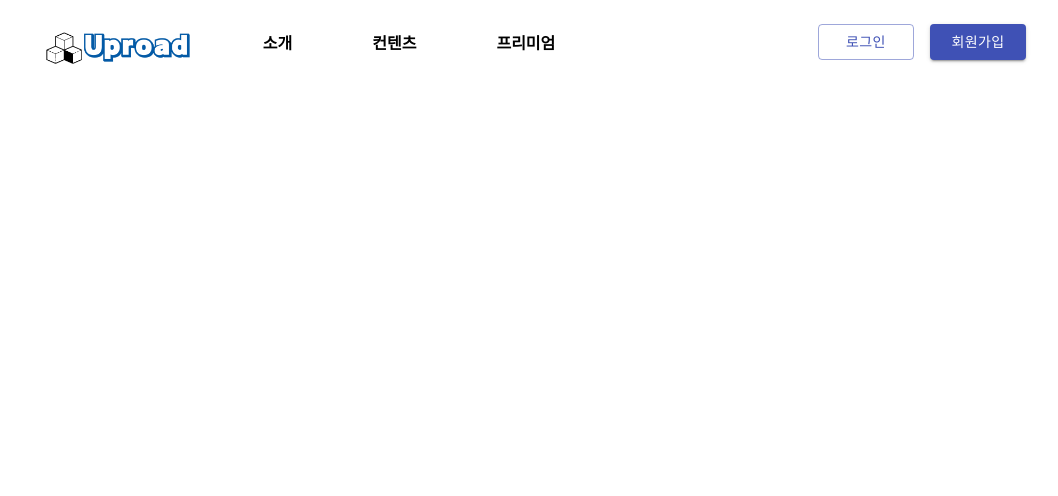
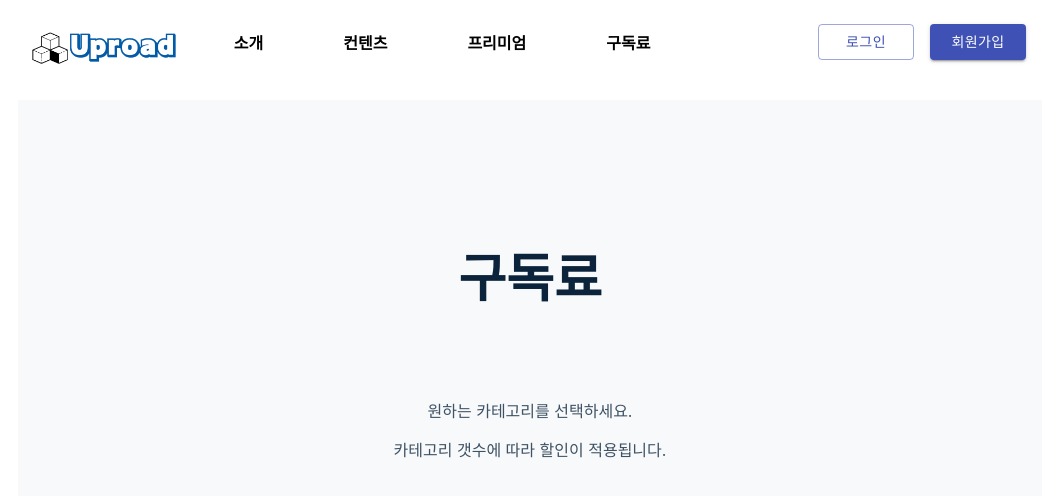
Before and after one commit to pby1360/Uproad, a React (Create React App) app in the folder frontend/: page /price in a window 1280 px wide. Shown: the top 496 px of the page, without its empty margins (110-1168 px from the left). Built offline with nearby package versions, Linux system fonts and the light colour scheme.

Commit message:
구독료 화면 구성 1 - 김수진

```diff
--- a/frontend/src/App.scss
+++ b/frontend/src/App.scss
@@ -38,6 +38,7 @@
     margin: auto 0;
     flex: 2;
     display: flex;
+    word-break: keep-all;
     justify-content: flex-start;
     .navigation-item {
       padding: 0 2.5rem;
@@ -206,3 +207,55 @@
     background-color: #F9F9F9;
   }
 }
+
+//가격
+.price-content-info {
+  position: relative;
+  display: flex;
+  flex-direction: column;
+  -webkit-box-align: center;
+  align-items: center;
+  padding: 50px 32px 146px;
+  background-color: rgb(248, 249, 250);
+
+  .price-content-info-phrase {
+    flex: 1;
+    -webkit-box-align: center;
+    align-items: center;
+    h1 {
+      color: rgb(12, 36, 59);
+      font-size: 52px;
+      font-weight: 800;
+      white-space: normal;
+      text-align: center;
+      word-break: keep-all;
+    }
+    h2 {
+      color: rgb(62, 82, 101);
+      font-size: 16px;
+      line-height: 1.6;
+      font-weight: 400;
+      text-align: center;
+      white-space: pre-line;
+    }
+
+    .price-select-content {
+      margin-bottom: 30px;
+      width: 100%;
+      background-color: rgb(255, 255, 255);
+      box-shadow: inset 0 0 5px rgba(0, 0, 0 , 0.15);
+      border-radius: 20px;
+      overflow: hidden;
+      display: flex;
+      flex-direction: column;
+      -webkit-box-align: stretch;
+      align-items: stretch;
+
+
+
+    }
+
+
+  }
+
+}
--- /dev/null
+++ b/frontend/src/Price.scss
@@ -0,0 +1,40 @@
+
+//가격
+.price-content-info {
+  position: relative;
+  display: flex;
+  flex-direction: column;
+  -webkit-box-align: center;
+  align-items: center;
+  padding: 50px 32px 146px;
+  background-color: rgb(248, 249, 250);
+
+  .price-content-info-phrase {
+    flex: 1;
+    -webkit-box-align: center;
+    align-items: center;
+    h1 {
+      color: rgb(12, 36, 59);
+      font-size: 52px;
+      font-weight: 800;
+      white-space: normal;
+      text-align: center;
+      word-break: keep-all;
+    }
+    h2 {
+      color: rgb(62, 82, 101);
+      font-size: 16px;
+      line-height: 1.6;
+      font-weight: 400;
+      text-align: center;
+      white-space: pre-line;
+    }
+
+    .price-select-content {
+      width: 100%;
+    }
+
+
+  }
+
+}
--- a/frontend/src/components/Navigation.js
+++ b/frontend/src/components/Navigation.js
@@ -157,6 +157,9 @@ const Navigation = () => {
         <article className="navigation-item">
           <Link to="/product">프리미엄</Link>
         </article>
+        <article className="navigation-item">
+          <Link to="/price">구독료</Link>
+        </article>
       </section>
       <section className="navigation-login">
         <article className="navigation-item login">
--- a/frontend/src/pages/MainPage.js
+++ b/frontend/src/pages/MainPage.js
@@ -3,6 +3,7 @@ import Navigation from "../components/Navigation";
 import UserNavigation from "../components/UserNavigation";
 import { Route } from "react-router-dom";
 import Product from "./Product";
+import Price from "./Price";
 import Help from "./Help";
 import Home from "./Home";
 import join from "./Join";
@@ -31,6 +32,7 @@ const main = () => {
           <Route path="/" exact={true} component={Home} />
           <Route path="/help" exact={true} component={Help} />
           <Route path="/product" exact={true} component={Product} />
+          <Route path="/price" exact={true} component={Price} />
           <Route path="/join" exact={true} component={join} />
           <Route path="/userhome" exact={true} component={userHome} />
         </section>
--- /dev/null
+++ b/frontend/src/pages/Price.js
@@ -0,0 +1,22 @@
+import React from "react";
+
+const Price = () => {
+  return (
+    <section>
+      <article className="price-content-info">
+        <section className="price-content-info-phrase">
+          <h1>구독료</h1>
+          <h2>원하는 카테고리를 선택하세요.</h2>
+          <h2>카테고리 갯수에 따라 할인이 적용됩니다.</h2>
+          <div className="price-select-content">
+
+          </div>
+        </section>
+      </article>
+
+
+    </section>
+  )
+}
+
+export default Price;
```
